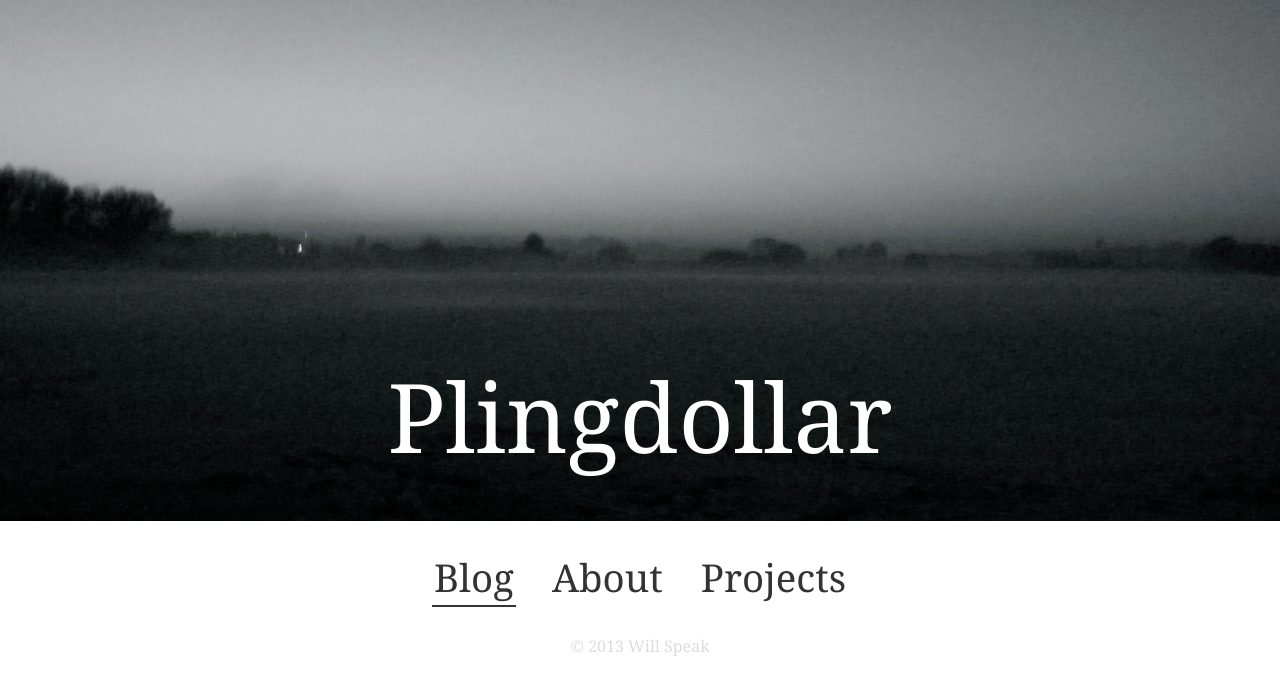
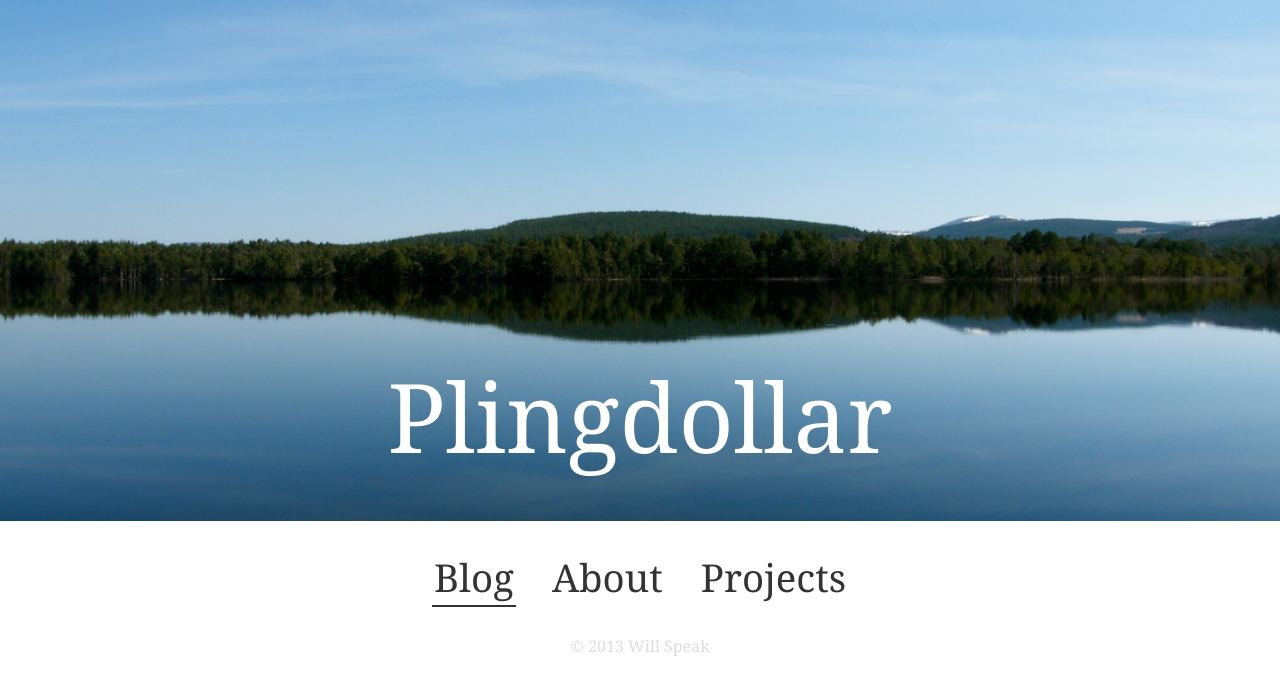
Before and after one commit to iwillspeak/iwillspeak.github.io, a Jekyll site: the page built from index.html, in a window 1280 px wide. Shown: the top 695 px of the page. Built offline with Jekyll 4.4.1, drawn with Linux system fonts in a browser that asks for light colours.

Commit message:
Update CSS for New Background

```diff
--- a/css/common.css
+++ b/css/common.css
@@ -23,7 +23,7 @@ header {
 }
 
 .mainpage header {
-	background: #333 center no-repeat url('/img/home_background_001.jpg');
+	background: #333 center no-repeat url('/img/home_background_002.jpg');
 	background-size: cover;
 }
 
```
